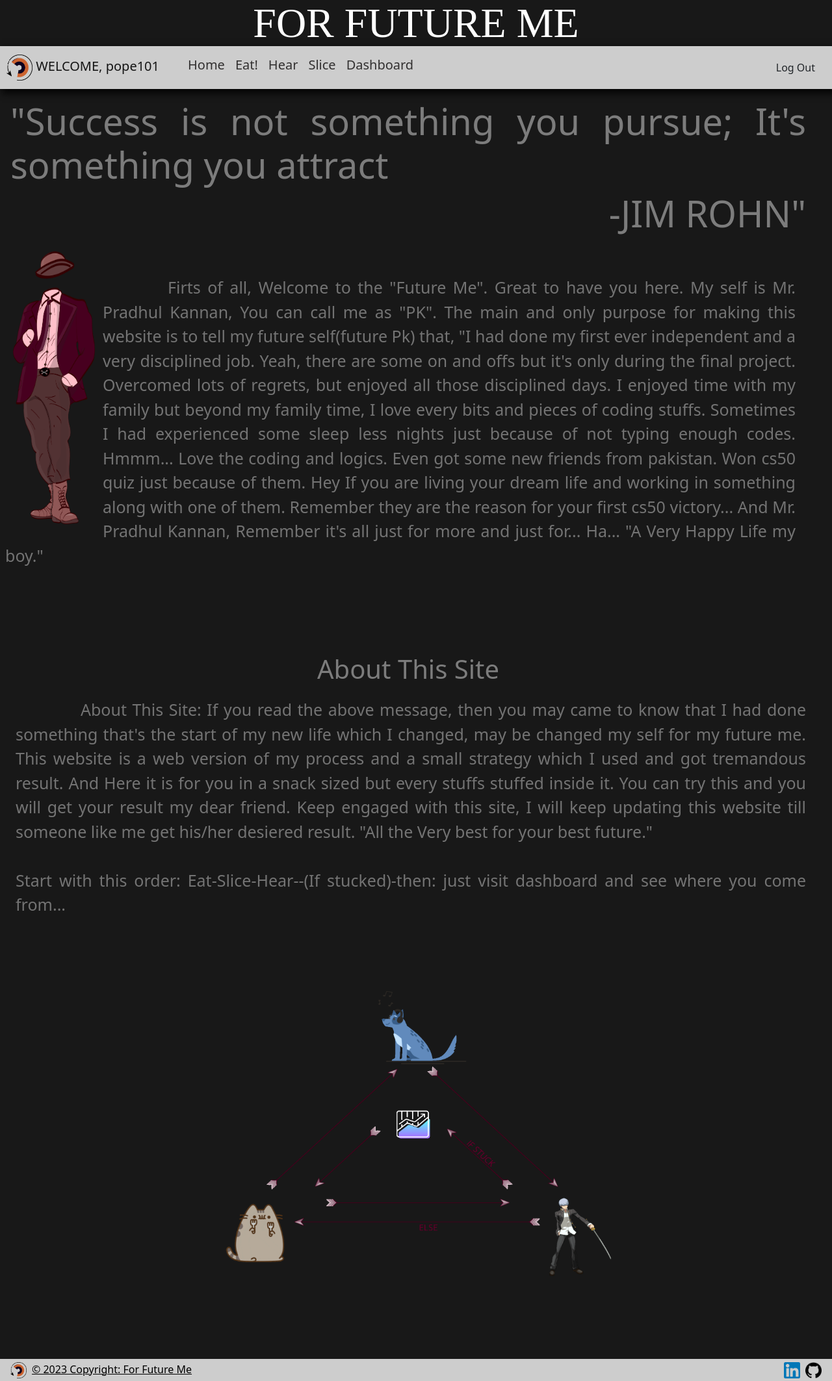
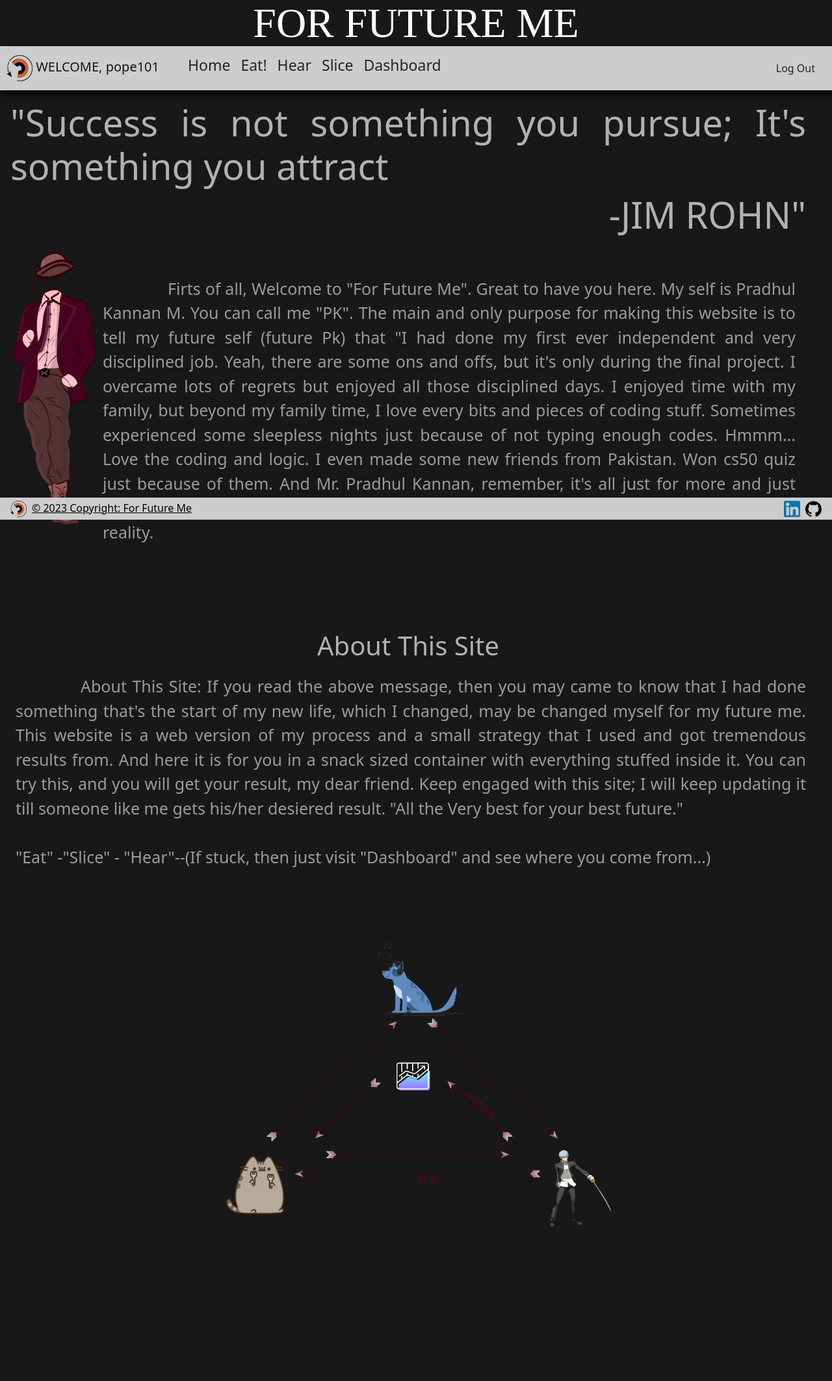
Before and after one commit to CodeDream145/cs50x-final_project, a Flask app: page / in a window 1280 px wide. Shown: the whole page at 65% size. After the commit the page ends 1889 px from the top, so only its background shows below. Run offline with Flask 3, Linux system fonts and the light colour scheme; a user stored in the database is signed in; some libraries are stand-ins or nearby versions.

Commit message:
version 1.0

```diff
--- a/static/styles.css
+++ b/static/styles.css
@@ -29,7 +29,7 @@ color: white;
     font-size: 25px;
     text-indent: 4em;
     text-align: justify;
-    color: rgba(138, 138, 138, 0.804);
+    color: rgba(179, 177, 177, 0.855);
 }
 
 .txt_wi_img{
@@ -38,7 +38,7 @@ color: white;
     padding-left: 20px;
     text-align: justify;
     text-indent: 4em;
-    color: rgba(138, 138, 138, 0.804);
+    color: rgba(179, 177, 177, 0.855);
     padding-top: 1%;
 }
 
@@ -47,12 +47,23 @@ color: white;
     padding-left: 20px;
     text-align: left;
     text-indent: 4em;
-    color: rgba(138, 138, 138, 0.804);
+    color: rgba(179, 177, 177, 0.855);
 }
 
 .about_text{
     font-size: 18px;
     text-indent: 4em;
     text-align: justify;
-    color: rgba(138, 138, 138, 0.804);
+    color: rgba(179, 177, 177, 0.855);
 }
+
+.under_hearing{
+    text-align: center;
+    color:#2dc2c2d2;
+    font-size: 25px;
+}
+
+body {
+    background-color: #181818;
+
+}
--- a/templates/hear.html
+++ b/templates/hear.html
@@ -7,12 +7,12 @@
 {% block body %}
     <div classs="row p-4 mb-3 blackbg" style="padding-top: 20px;">
         <p>
-            <a class="show" data-bs-toggle="collapse" href="#collapsehear" role="button" style="border-radius: 5%; color: #2dc2c2;" aria-expanded="false" aria-controls="collapseExample">
-            About Hear &#8595;
+            <a class="show" data-bs-toggle="collapse" href="#collapsehear" role="button" style="border-radius: 5%; color: #2dc2c2; font-size: large;" aria-expanded="false" aria-controls="collapseExample">
+            Click: About Hear &#8595;
             </a>
         </p>
         <div class="collapse" id="collapsehear">
-            <div class="card card-body blackbg about_text" style="color: rgba(138, 138, 138, 0.804);border-color:#23a5a5; ">
+            <div class="card card-body blackbg about_text" style="color: rgb(179, 177, 177);border-color:#23a5a5; ">
                 <p> After slicing the day, feed your brain some great stuff. I always used to hear great ideas from great people in the form of podcasts. This step is up to you. Frame this step before starting, but avoid videos; just hear, please. Hey, don't worry if you had no idea about it. I am here to help you. I will upload what I hear.</p>
                 <p>&#36; Just Hear.</p>
             </div>
--- a/templates/home.html
+++ b/templates/home.html
@@ -6,22 +6,22 @@
 
 {% block body %}
     <div class="row p-3">
-        <h1 class="display-4" style="text-align: justify; color: rgba(138, 138, 138, 0.880);">"Success is not something you pursue; It's something you attract</h1>
-        <h1 class="display-4" style="text-align:end; color: rgba(138, 138, 138, 0.880);">-JIM ROHN"</h1>
+        <h1 class="display-4" style="text-align: justify; color: rgb(179, 177, 177);">"Success is not something you pursue; It's something you attract</h1>
+        <h1 class="display-4" style="text-align:end; color: rgb(179, 177, 177);">-JIM ROHN"</h1>
 
         <div class="row p-3" style="display: inline;">
             <img src="static/center.png" alt="Own NFT" style="float:left; width: 150px; height: 420px;">
             <div class="txt_af_img">
-                <p>Firts of all, Welcome to the "Future Me". Great to have you here. My self is Mr. Pradhul Kannan, You can call me as "PK". The main and only purpose for making this website is to tell my future self(future Pk) that, "I had done my first ever independent and a very disciplined job. Yeah, there are some on and offs but it's only during the final project. Overcomed lots of regrets, but enjoyed all those disciplined days. I enjoyed time with my family but beyond my family time, I love every bits and pieces of coding stuffs. Sometimes I had experienced some sleep less nights just because of not typing enough codes. Hmmm... Love the coding and logics. Even got some new friends from pakistan. Won cs50 quiz just because of them. Hey If  you are living your dream life and working in something along with one of them. Remember they are the reason for your first cs50 victory... And Mr. Pradhul Kannan, Remember it's all just for more and just for... Ha... "A Very Happy Life my boy."</p>
+                <p> Firts of all, Welcome to "For Future Me". Great to have you here. My self is Pradhul Kannan M. You can call me "PK". The main and only purpose for making this website is to tell my future self (future Pk) that "I had done my first ever independent and very disciplined job. Yeah, there are some ons and offs, but it's only during the final project. I overcame lots of regrets but enjoyed all those disciplined days. I enjoyed time with my family, but beyond my family time, I love every bits and pieces of coding stuff. Sometimes experienced some sleepless nights just because of not typing enough codes. Hmmm... Love the coding and logic. I even made some new friends from Pakistan. Won cs50 quiz just because of them. And Mr. Pradhul Kannan, remember, it's all just for more and just for... Ha... "A Very Happy Life my boy." I am sure you are living your dream life, but in reality.</p>
             </div>
         </div>
     </div>
     <div class="row p-3" style="margin-top: 30px;">
-        <h1 class="text-center" style="color: rgba(138, 138, 138, 0.880);">About This Site</h1>
+        <h1 class="text-center" style="color: rgb(179, 177, 177);">About This Site</h1>
 
         <p class="txt_wi_img">About This Site:
-            If you read the above message, then you may came to know that I had done something that's the start of my new life which I changed, may be changed my self for my future me. This website is a web version of my process and a small strategy which I used and got tremandous result. And Here it is for you in a snack sized but every stuffs stuffed inside it. You can try this and you will get your result my dear friend. Keep engaged with this site, I will keep updating this website till someone like me get his/her desiered result. "All the Very best for your best future."
-            <br><br>Start with this order: Eat-Slice-Hear--(If stucked)-then: just visit dashboard and see where you come from...</p>
+            If you read the above message, then you may came to know that I had done something that's the start of my new life, which I changed, may be changed myself for my future me. This website is a web version of my process and a small strategy that I used and got tremendous results from. And here it is for you in a snack sized container with everything stuffed inside it. You can try this, and you will get your result, my dear friend. Keep engaged with this site; I will keep updating it till someone like me gets his/her desiered result. "All the Very best for your best future."
+            <br><br>"Eat" -"Slice" - "Hear"--(If stuck, then just visit "Dashboard" and see where you come from...)</p>
 
     </div>
     <div class="p-2" style="text-align: center;">
--- a/templates/layout.html
+++ b/templates/layout.html
@@ -22,7 +22,7 @@
                 </a>
           </div>
 
-            <div class="row lightbg" style="position:sticky; top: 0px; box-shadow: 5px 5px 10px 2px rgba(0,0,0,.8);">
+            <div class="row lightbg" style="position:sticky; top: 0px; box-shadow: 5px 5px 10px 2px rgba(0,0,0,.8); z-index: 1000;">
               <nav class="navbar navbar-expand-lg navbar-light lightbg" >
                 <div class="container-fluid" style="padding: 0;" >
                   <a class="navbar-brand" href="/" style="padding-left: 10px; padding-right: 20px;">
@@ -37,23 +37,23 @@
                     <span class="navbar-toggler-icon"></span>
                   </button>
                   <br>
-                  <div class="collapse navbar-collapse" id="navbarNav">
+                  <div class="collapse navbar-collapse" id="navbarNav" >
                     {% if session["user_id"] %}
                     <ul class="navbar-nav">
                       <li class="nav-item">
-                        <a class="nav-link" style="color: rgb(50, 48, 48);"aria-current="page" href="/"><h5 style="font-weight: lighter;">Home</h5></a>
+                        <a class="nav-link" style="color: rgb(36, 36, 36);"aria-current="page" href="/"><h5 style="font-weight: lighter; font-size: 23px;">Home</h5></a>
                       </li>
                       <li class="nav-item">
-                        <a class="nav-link" style="color: rgb(50, 48, 48);"aria-current="page" href="/eat"><h5 style="font-weight: lighter;">Eat!</h5></a>
+                        <a class="nav-link" style="color: rgb(36, 36, 36)"aria-current="page" href="/eat"><h5 style="font-weight: lighter; font-size: 23px;">Eat!</h5></a>
                       </li>
                       <li class="nav-item">
-                        <a class="nav-link" style="color: rgb(50, 48, 48);"aria-current="page" href="/hear"><h5 style="font-weight: lighter;">Hear</h5></a>
+                        <a class="nav-link" style="color: rgb(36, 36, 36)"aria-current="page" href="/hear"><h5 style="font-weight: lighter; font-size: 23px;">Hear</h5></a>
                       </li>
                       <li class="nav-item">
-                        <a class="nav-link" style="color: rgb(50, 48, 48);"aria-current="page" href="/slice"><h5 style="font-weight: lighter;">Slice</h5></a>
+                        <a class="nav-link" style="color: rgb(36, 36, 36)"aria-current="page" href="/slice"><h5 style="font-weight: lighter; font-size: 23px;">Slice</h5></a>
                       </li>
                       <li class="nav-item">
-                        <a class="nav-link" style="color: rgb(50, 48, 48);"aria-current="page" href="/dashboard"><h5 style="font-weight: lighter;">Dashboard</h5></a>
+                        <a class="nav-link" style="color: rgb(36, 36, 36)"aria-current="page" href="/dashboard"><h5 style="font-weight: lighter; font-size: 23px;">Dashboard</h5></a>
                       </li>
                     </ul>
                     <div class="container-fluid"  style="max-width: 500px; margin-right: 10px;">
@@ -62,10 +62,10 @@
                     {% else %}
                     <ul class="navbar-nav">
                       <li class="nav-item">
-                        <a class="nav-link active" style="color: rgb(50, 48, 48);"aria-current="page" href="/login"><h5 style="font-weight: lighter;">Login</h5></a>
+                        <a class="nav-link active" style="color: rgb(36, 36, 36)"aria-current="page" href="/login"><h5 style="font-weight: lighter; font-size: 27px;">Login</h5></a>
                       </li>
                       <li class="nav-item">
-                        <a class="nav-link active" style="color: rgb(50, 48, 48);"aria-current="page" href="/register"><h5 style="font-weight: lighter;">Register</h5></a>
+                        <a class="nav-link active" style="color: rgb(36, 36, 36)"aria-current="page" href="/register"><h5 style="font-weight: lighter; font-size: 27px;">Register</h5></a>
                       </li>
                     </ul>
                     {% endif %}
@@ -82,14 +82,14 @@
               </header>
             {% endif %}
 
-            <div class="row blackbg">
+            <div class="row blackbg" >
             {% block body %}{% endblock %}<!--use "div-row"-->
             </div>
 
             <div class="row lightbg">
               <!--footer here-->
 
-              <div class="container-fluid lightbg"  style="max-width:auto; margin-right: 10px;">
+              <div class="container-fluid lightbg"  style="max-width:auto; margin-right: 10px; position: fixed; bottom: 0; left: 0; z-index: 1000; box-shadow: -5px -5px -10px -2px rgba(0,0,0,.8)">
                 <a href="#" style="padding: 4px 4px 4px; float: left;"> <img src="static/logo_2.png" alt="logo" width="25" height="25"></a>
                 <a style="padding: 4px 4px 4px; float: left; color: black;" href="/">&#xA9; 2023 Copyright: For Future Me</a>
                 <!--something at center-->
--- a/templates/login.html
+++ b/templates/login.html
@@ -6,8 +6,9 @@
 
 
 {% block body %}
-    <div class="row p-3 mx-auto w-25">
-        <h6 class="display-6 text-center" style="padding-bottom: 20px;">Log In</h6>
+    <div class="row p-5"></div>
+    <div class="row p-3 mx-auto w-25 ">
+        <h6 class="display-6 text-center" style="padding-bottom: 20px; color: rgb(179, 177, 177);">Log In</h6>
 
         <form action="/login" method="post">
             {% if name_error %}
```
Also changed, not shown: templates/dashboard.html (+9 -6 lines), templates/eat.html (+16 -16 lines), templates/hearing.html (+9 -9 lines), templates/slice.html (+8 -6 lines), liftup.db, 5 other files.
